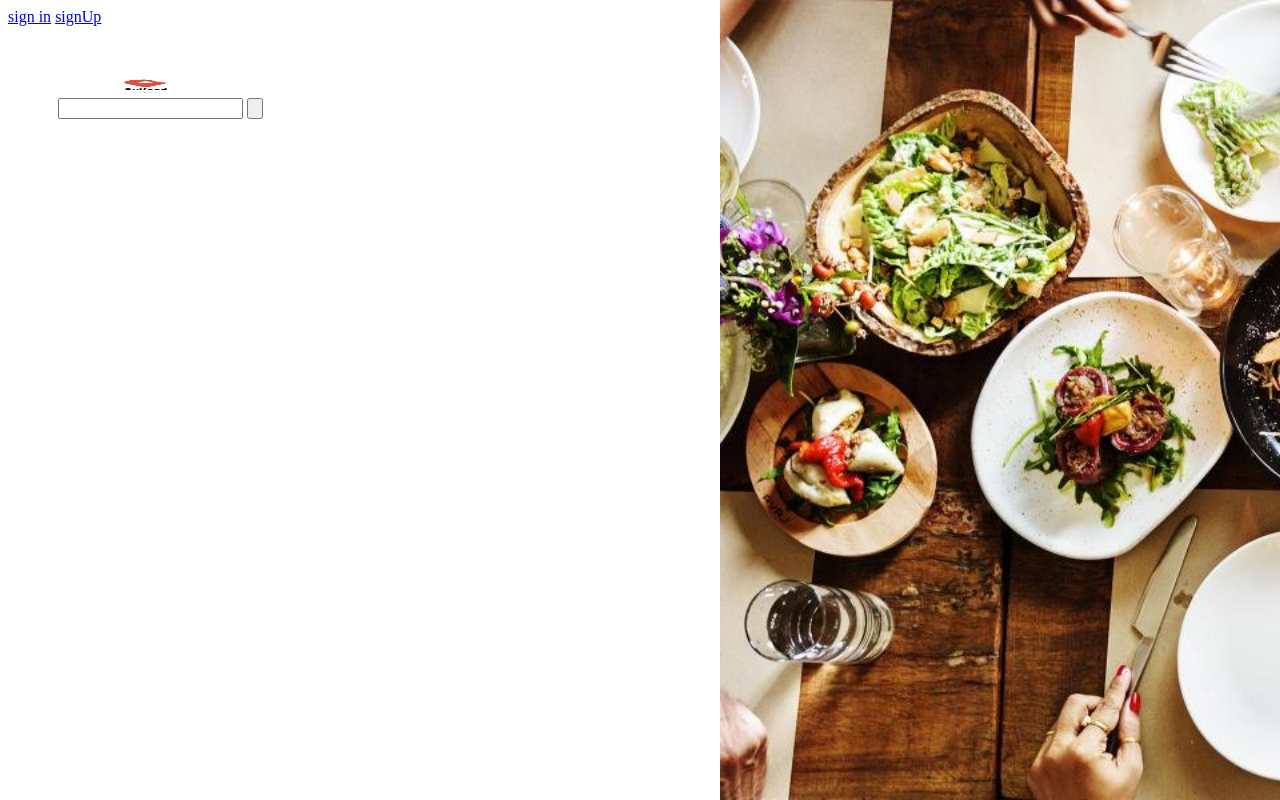
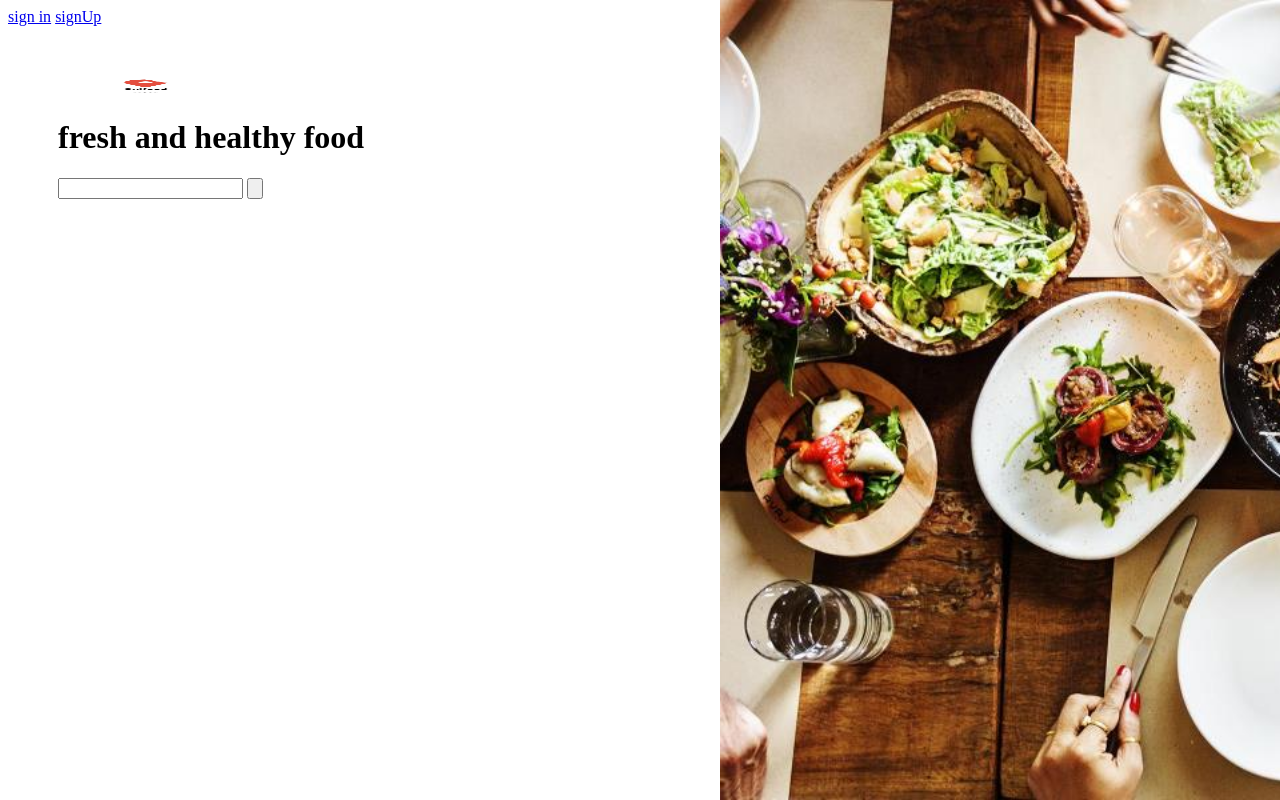
Before and after one commit to parshant786/foodservice, a website: page public/index.html in a window 1280 px wide. Shown: the top 800 px of the page. Drawn offline with Linux system fonts and the light colour scheme.

Commit message:
heading add in index.js

```diff
--- a/public/index.html
+++ b/public/index.html
@@ -16,6 +16,7 @@
       <div class="data-container">
         <img src="img/foodLogo.jpeg" class="logo" />
         <div class="from-container">
+          <h1>fresh and healthy food</h1>
           <from>
             <input type="text" />
             <input type="button" />
```
